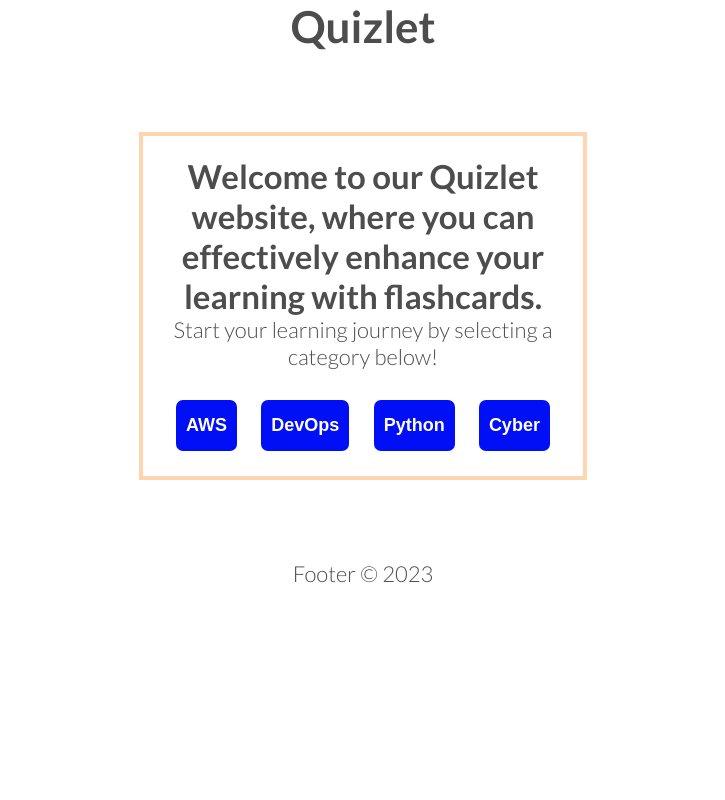
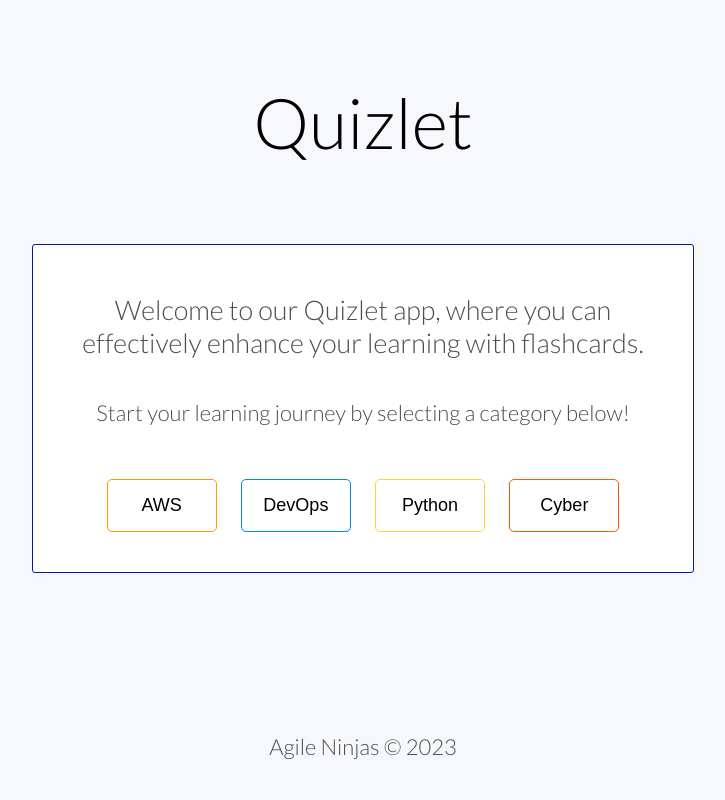
Before and after one commit to WeraGitHub/AgileNinjasProject, a Flask app: page / in a window 1280 px wide. Shown: the whole page, without its empty margins (277-1002 px from the left). Run offline with Flask 3, Linux system fonts and the light colour scheme.

Commit message:
Style base and home html templates

```diff
--- a/application/static/styles.css
+++ b/application/static/styles.css
@@ -1,39 +1,91 @@
+/*    Base page styles    */
+
 * {
     margin: 0;
     padding: 0;
 }
 
 body {
-    background-color: white;
+    background-color: #f6f8fd;
     color: #4D4D4D;
     font-size: 22px;
     text-align: center;
     font-family: 'Lato', sans-serif;
+    min-height: 100vh;
+    display: flex;
+    flex-direction: column;
+}
+h1 {
+    padding-top: 80px;
+    font-size: 70px;
+    font-weight: normal;
+    color: black;
 }
 
 main {
     padding: 50px;
 }
 
-p {
-    padding-bottom: 20px;
+footer {
+    margin-top: auto;
+    padding: 40px 20px;
 }
 
-.category-button {
-    margin: 10px;
-    padding: 15px 10px;
-    color: white;
-    background-color: #000FF5;
-    border: none;
-    border-radius: 7px;
-    font-weight: bold;
-    font-size: 18px;
+
+/*    Home/Welcome page styles    */
+
+.welcome-container {
+    width: 600px;
+    background-color: white;
+    border: 1px solid #011ba1;
+    border-radius: 3px;
+    margin: 30px auto;
+    padding: 30px;
 }
 
-label {
-    padding: 0 7px;
-    font-weight: bold;
+.welcome-container .intro {
+    margin: 18px;
 }
+
+.welcome-container .intro h2 {
+    font-weight: normal;
+    font-size: 27px;
+}
+
+.welcome-container .intro p {
+    font-weight: normal;
+    font-size: 22px;
+    margin: 15px 0 5px 0;
+    padding: 25px 0;
+}
+
+.welcome-container .category-button {
+    background-color: white;
+    width: 110px;
+    margin: 10px;
+    padding: 15px 0;
+    border: none;
+    border-radius: 5px;
+    font-size: 18px;
+    cursor: pointer;
+}
+
+#aws-button {
+    border: 1px solid #FF9900;
+}
+#devops-button {
+    border: 1px solid #008AD7;
+}
+#python-button {
+    border: 1px solid #FFD43B;
+    /*border: 1px solid #306998;*/
+}
+#cyber-button {
+    border: 1px solid #ff5900;
+}
+
+
+/*    Question Card page styles    */
 
 .question-card-container {
     height: 200px;
@@ -43,12 +95,3 @@
     margin: 0 auto;
     padding: 20px;
 }
-
-.welcome-container {
-    height: 300px;
-    width: 400px;
-    background-color: white;
-    border: 4px solid #FFD5AF;
-    margin: 30px auto;
-    padding: 20px;
-}
--- a/application/templates/base.html
+++ b/application/templates/base.html
@@ -4,8 +4,8 @@
     <meta charset="UTF-8">
     <meta name="viewport" content="width=device-width, initial-scale=1.0">
     <link rel="stylesheet" href="{{  url_for('static', filename='styles.css') }}" >
-    <title>Quizlet</title>
-    <!--    font-->
+    <title>Agile Ninjas' Quizlet</title>
+    <!--    font   -->
     <link rel="preconnect" href="https://fonts.googleapis.com">
     <link rel="preconnect" href="https://fonts.gstatic.com" crossorigin>
     <link href="https://fonts.googleapis.com/css2?family=Lato:wght@300;700&display=swap" rel="stylesheet">
@@ -19,7 +19,7 @@
         {% endblock %}
     </main>
     <footer>
-        <p>Footer &copy; 2023</p>
+        <p>Agile Ninjas &copy; 2023</p>
     </footer>
 
 </body>
--- a/application/templates/home.html
+++ b/application/templates/home.html
@@ -2,8 +2,9 @@
 {% block content %}
 
 <div class="welcome-container">
-    <div>
-        <h2>Welcome to our Quizlet website, where you can effectively enhance your learning with flashcards.</h2>
+    <div class="intro">
+        <h2>Welcome to our Quizlet app, where you can effectively enhance your learning with flashcards.</h2>
+
         <p>Start your learning journey by selecting a category below!</p>
     </div>
 
```
